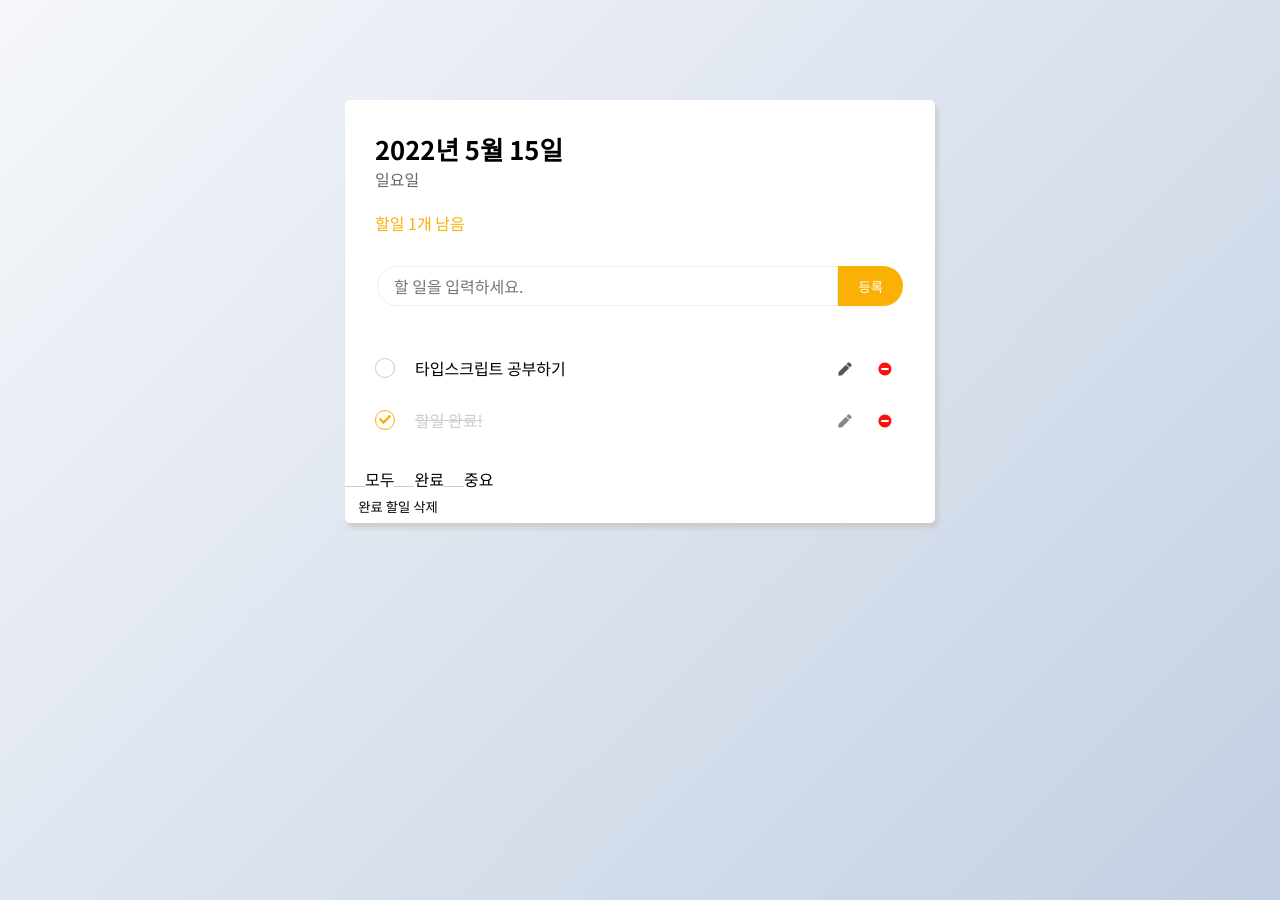
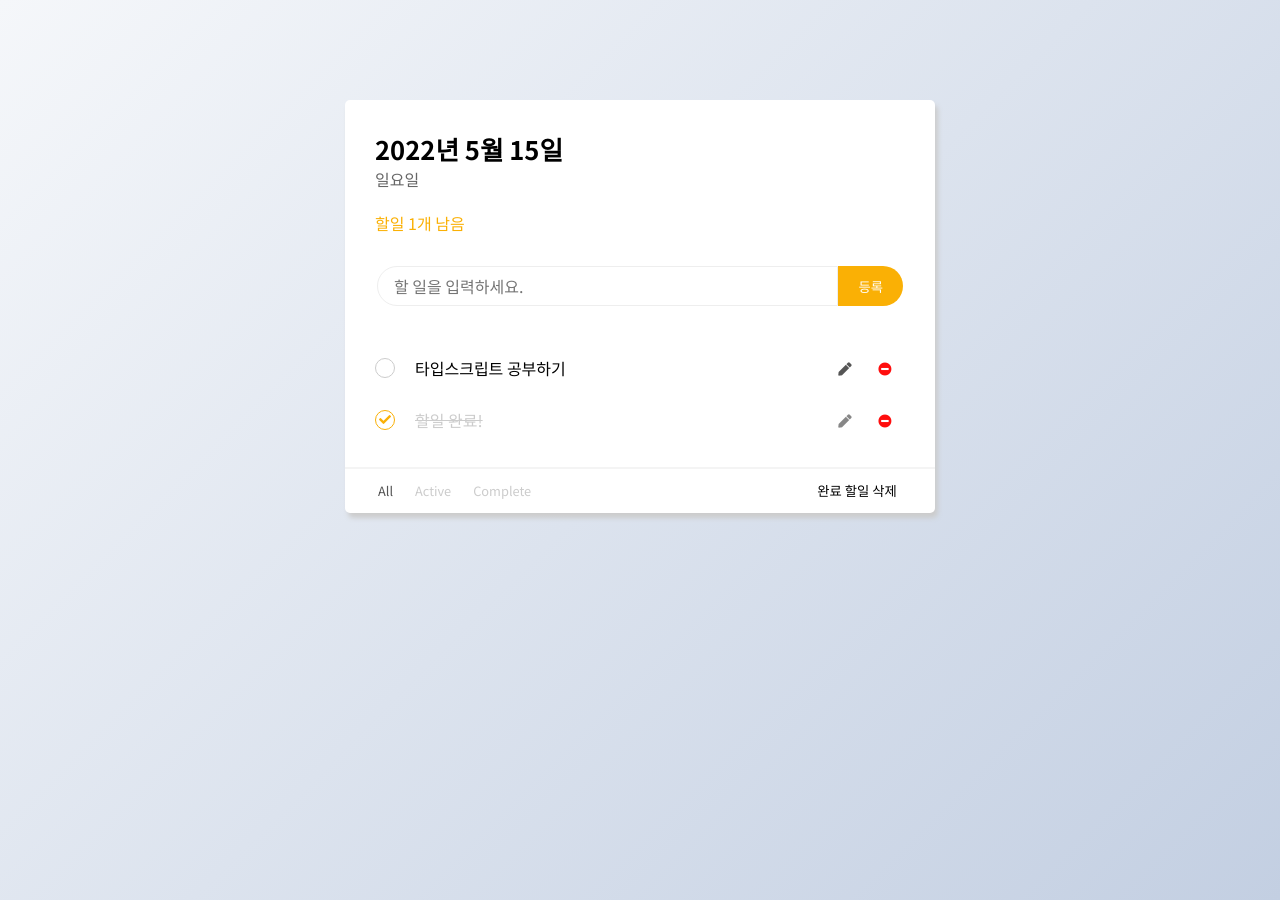
Before and after one commit to hyemin12/typescript-todo-app, a React (Create React App) app: page / in a window 1280 px wide. Built offline with nearby package versions, Linux system fonts and the light colour scheme.

Commit message:
feat: todo filter 기능 추가

```diff
--- a/src/App.tsx
+++ b/src/App.tsx
@@ -1,9 +1,10 @@
-import { useEffect, useState } from "react";
+import { useState } from "react";
 import CreateTodo from "components/CreateTodo";
 import Header from "components/Header";
 import TodoList from "components/TodoList";
 import Welcome from "components/Welcome";
 import Button from "components/Button";
+import Filters from "components/Filters";
 
 import useTodoStore from "store/store";
 import "style.scss";
@@ -24,17 +25,8 @@ function App() {
 
               <CreateTodo />
               <TodoList setWelcomeTip={setWelcomeTip} />
-              <div>
-                <form>
-                  <input type='radio' name='todo-filter' checked value='모두' />
-                  <label>모두</label>
-
-                  <input type='radio' name='todo-filter' value='완료' />
-                  <label>완료</label>
-
-                  <input type='radio' name='todo-filter' value='중요' />
-                  <label>중요</label>
-                </form>
+              <div className='feature-wrapper'>
+                <Filters />
                 <Button $type='transparent' text='완료 할일 삭제' action={deleteCompleteTodo} />
               </div>
             </>
--- /dev/null
+++ b/src/components/Filters.tsx
@@ -0,0 +1,22 @@
+import React from "react";
+import FilterRadio from "./FiterRadio";
+import useTodoStore from "store/store";
+
+const Filters = () => {
+  const { filterTodo } = useTodoStore();
+
+  const onFilterTodos = (e: any) => {
+    const { value } = e.target;
+    if (!value) return;
+    filterTodo(value);
+  };
+  return (
+    <fieldset className='todo-filter-fieldset'>
+      <FilterRadio name='todo-filter' value='All' action={onFilterTodos} />
+      <FilterRadio name='todo-filter' value='Active' action={onFilterTodos} />
+      <FilterRadio name='todo-filter' value='Complete' action={onFilterTodos} />
+    </fieldset>
+  );
+};
+
+export default Filters;
--- /dev/null
+++ b/src/components/FiterRadio.tsx
@@ -0,0 +1,27 @@
+import React from "react";
+import useTodoStore from "store/store";
+interface FilterItemProps {
+  name: string;
+  value: string;
+
+  action: (e: any) => void;
+}
+
+const FilterRadio = ({ name, value, action }: FilterItemProps) => {
+  const { filter } = useTodoStore();
+  return (
+    <div className='filter-radio' onClick={action}>
+      <input
+        type='radio'
+        id={`filter${value}`}
+        name={name}
+        checked={filter.toLowerCase() === value.toLowerCase()}
+        value={value}
+        onChange={() => {}}
+      />
+      <label htmlFor={`filter${value}`}>{value}</label>
+    </div>
+  );
+};
+
+export default FilterRadio;
--- a/src/components/TodoList.tsx
+++ b/src/components/TodoList.tsx
@@ -1,16 +1,30 @@
 import { Dispatch, SetStateAction } from "react";
 import TodoItem from "components/TodoItem";
 import useTodoStore from "store/store";
+import { TodosProps } from "type/type";
 
 interface TodoListProps {
   setWelcomeTip: Dispatch<SetStateAction<boolean>>;
 }
 
+const filteredTodo = ({ todos, filter }: { todos: TodosProps; filter: string }) => {
+  const FILTER_TYPE = filter.toUpperCase();
+  switch (FILTER_TYPE) {
+    case "COMPLETE":
+      return todos.filter((item) => item.complete);
+    case "ACTIVE":
+      return todos.filter((item) => !item.complete);
+    default:
+      return todos;
+  }
+};
+
 function TodoList({ setWelcomeTip }: TodoListProps) {
-  const { todos } = useTodoStore();
+  const { todos, filter } = useTodoStore();
   const openWelcomeTip = () => {
     setWelcomeTip(true);
   };
+  console.log(filter);
   if (todos.length <= 0)
     return (
       <div className='empty-todo'>
@@ -26,7 +40,7 @@ function TodoList({ setWelcomeTip }: TodoListProps) {
     );
   return (
     <ul className='todo-list'>
-      {todos
+      {filteredTodo({ todos, filter })
         .sort((a, b) => (a.complete > b.complete ? 1 : -1))
         .map((todo) => (
           <TodoItem todo={todo} key={todo.id} />
--- a/src/store/store.ts
+++ b/src/store/store.ts
@@ -1,6 +1,6 @@
 import { TodoProps, TodosProps } from "type/type";
 import { create } from "zustand";
-import { persist, createJSONStorage, createWebStorage, StateCreator } from "zustand/middleware";
+import { persist, createJSONStorage } from "zustand/middleware";
 
 const initialState: TodosProps = [
   {
@@ -17,6 +17,7 @@ const initialState: TodosProps = [
 
 interface TodoState {
   todos: TodosProps;
+  filter: string;
   addTodo: (todo: TodoProps) => void;
   editTodo: ({ text, id }: { text: string; id: number }) => void;
   toggleCompleteTodo: (id: number) => void;
@@ -30,6 +31,7 @@ const useTodoStore = create(
   persist<TodoState>(
     (set) => ({
       todos: initialState,
+      filter: "All",
       addTodo: (todo) => set((state) => ({ todos: [...state.todos, todo] })),
       editTodo: ({ text, id }) =>
         set((state) => ({
@@ -48,17 +50,9 @@ const useTodoStore = create(
           todos: state.todos.filter((item) => item.text.includes(query.toLowerCase())),
         })),
       filterTodo: (filter) =>
-        set((state) => {
-          const FILTER_TYPE = filter.toUpperCase();
-
-          if (FILTER_TYPE === "COMPLETE") {
-            return { todos: state.todos.filter((item) => item.complete) };
-          } else if (FILTER_TYPE === "UNCOMPLETE") {
-            return { todos: state.todos.filter((item) => !item.complete) };
-          }
-
-          return { todos: state.todos };
-        }),
+        set((state) => ({
+          filter,
+        })),
       deleteCompleteTodo: () =>
         set((state) => ({
           todos: state.todos.filter((item) => !item.complete),
--- a/src/style.scss
+++ b/src/style.scss
@@ -35,6 +35,10 @@ button {
   border-radius: 20px;
   cursor: pointer;
   transition: all 0.3s;
+  :focus {
+    border: none;
+    outline: $mainColor;
+  }
   &.primary {
     background-color: $mainColor;
     color: #fff;
@@ -120,6 +124,9 @@ button {
       border: 1px solid #eee;
       padding: 0 1em;
       border-radius: 25px 0 0 25px;
+      &:focus {
+        border: 1px solid $mainColor;
+      }
     }
     button {
       height: 100%;
@@ -221,6 +228,43 @@ button {
     }
   }
 }
+.feature-wrapper {
+  display: flex;
+  justify-content: space-between;
+  align-items: center;
+  border-top: 2px solid #f4f4f4;
+  padding: 6px 25px;
+  fieldset {
+    display: flex;
+    gap: 6px;
+    border: none;
+    // FilterRadio
+    .filter-radio {
+      input[type="radio"] {
+        vertical-align: middle;
+        width: 0;
+        height: 0;
+      }
+      label {
+        display: inline-block;
+        border-radius: 8px;
+        padding: 4px 8px;
+        font-size: 0.8em;
+        color: $grayColor;
+        transition: all 0.3s;
+      }
+      label:hover,
+      input[type="radio"]:checked + label,
+      input[type="radio"]:focus + label {
+        color: #555 !important;
+      }
+      label {
+        cursor: pointer;
+      }
+    }
+  }
+}
+
 // Welcome
 .welcome-tip-wrapper {
   width: 100%;
@@ -228,8 +272,3 @@ button {
   position: relative;
   z-index: 10;
 }
-
-input[type="radio"] {
-  vertical-align: middle;
-  appearance: none;
-}
```
Also changed, not shown: src/hooks/useLocalStorage.js (deleted, +0 -26 lines).
